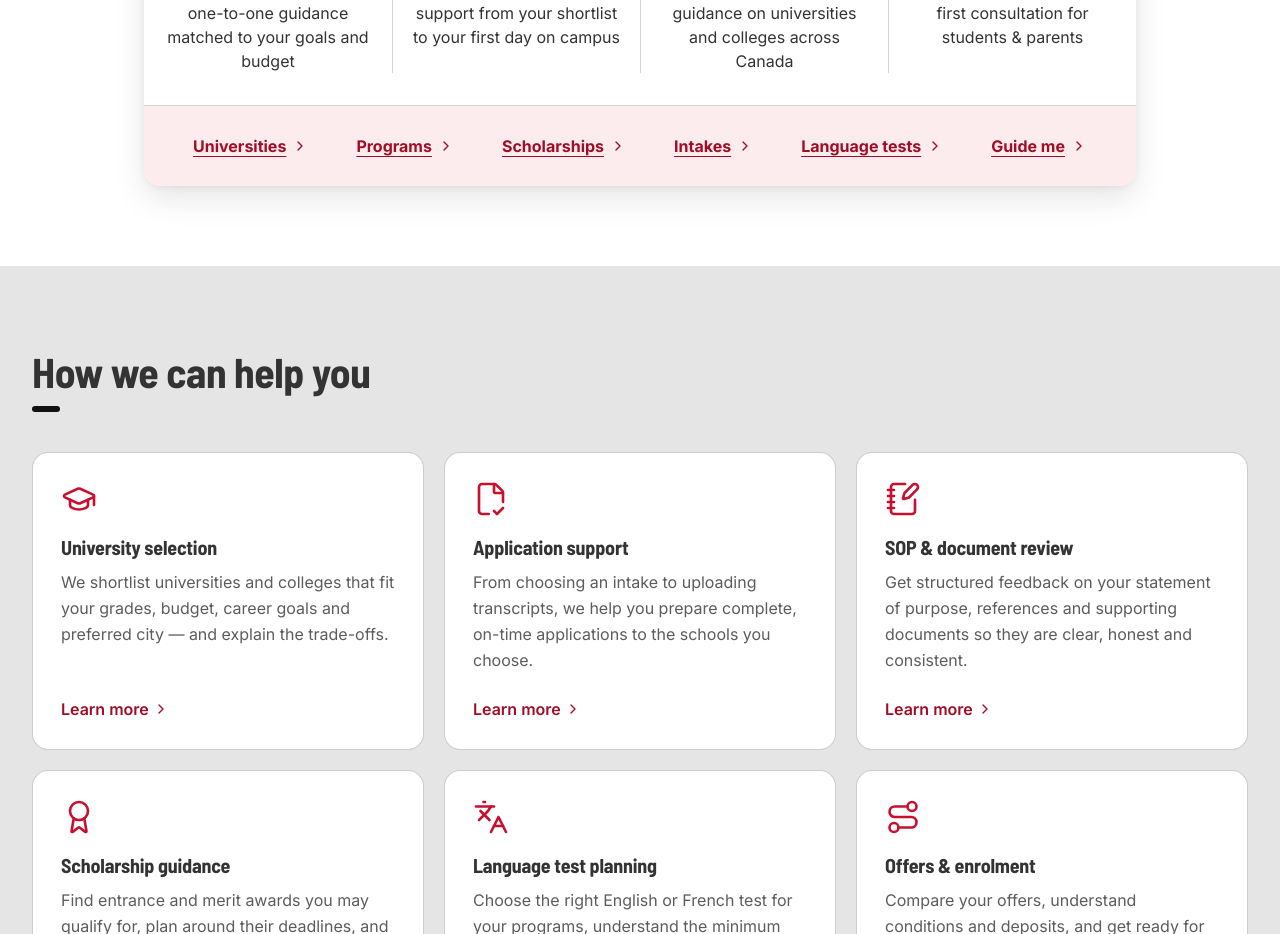
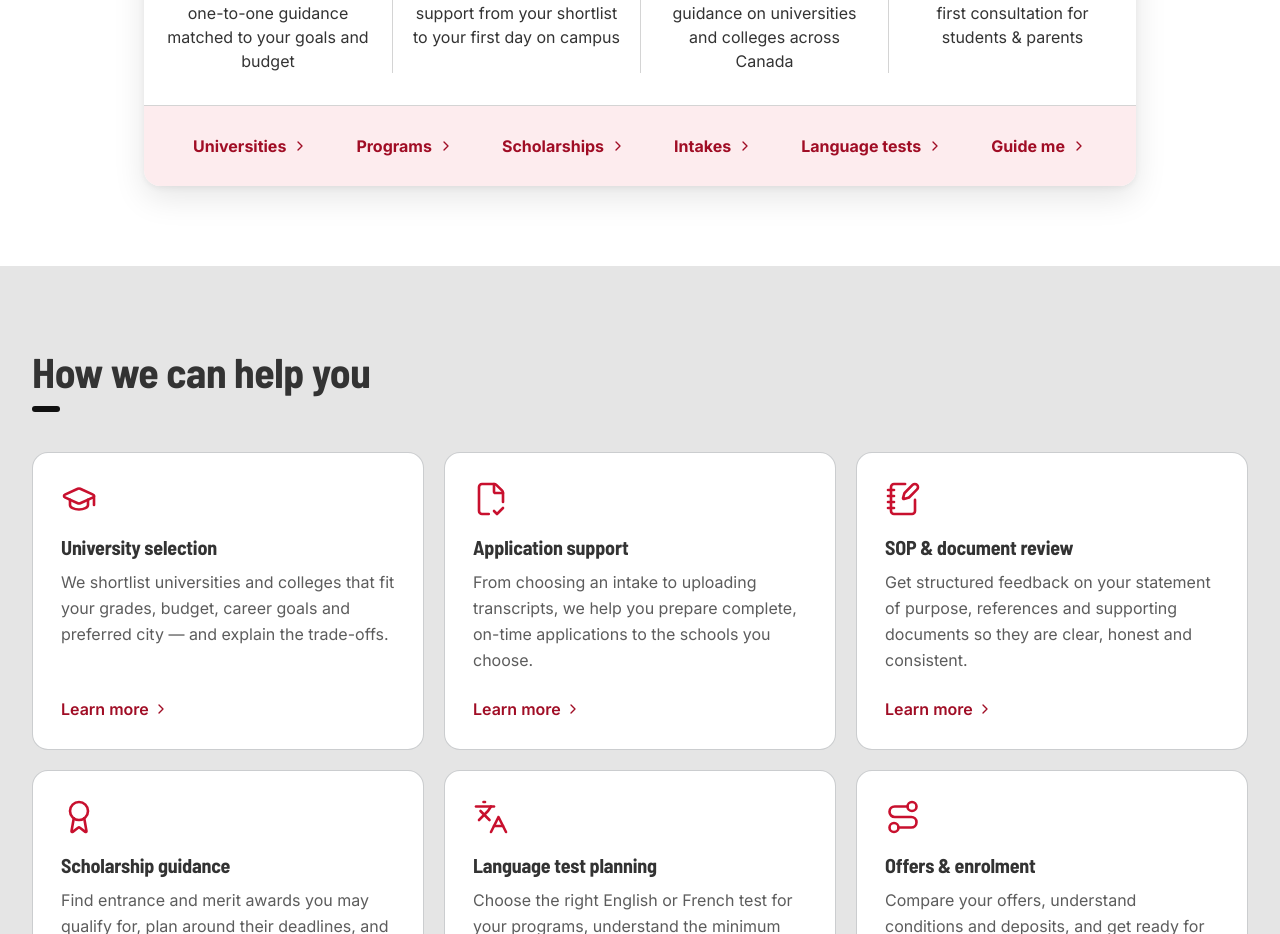
Before and after one commit to Toufikul2022/Student-Admission, a Next.js app: page / in a window 1280 px wide. Shown: the part 800-1734 px from the top of the page. Built offline with nearby package versions, Linux system fonts and the light colour scheme; no server answers.

Commit message:
Home quick links: remove underline (show on hover only)
Co-Authored-By: Claude Opus 5.5 <noreply@anthropic.com>
Claude-Session: https://claude.ai/code/session_01RN2fVSYzKewsqFySWwVzXR

```diff
--- a/components/home/Hero.tsx
+++ b/components/home/Hero.tsx
@@ -42,7 +42,7 @@ export function Hero() {
             <ul className="flex flex-wrap justify-center gap-x-12 gap-y-3 px-4 py-7">
               {quickLinks.map((l) => (
                 <li key={l.href}>
-                  <Link href={l.href} className="inline-flex items-center gap-1.5 font-bold text-primary-700 underline underline-offset-4 hover:text-primary-900">
+                  <Link href={l.href} className="inline-flex items-center gap-1.5 font-bold text-primary-700 hover:text-primary-900 hover:underline hover:underline-offset-4">
                     {l.label}
                     <ChevronRight aria-hidden="true" className="size-4" />
                   </Link>
```
